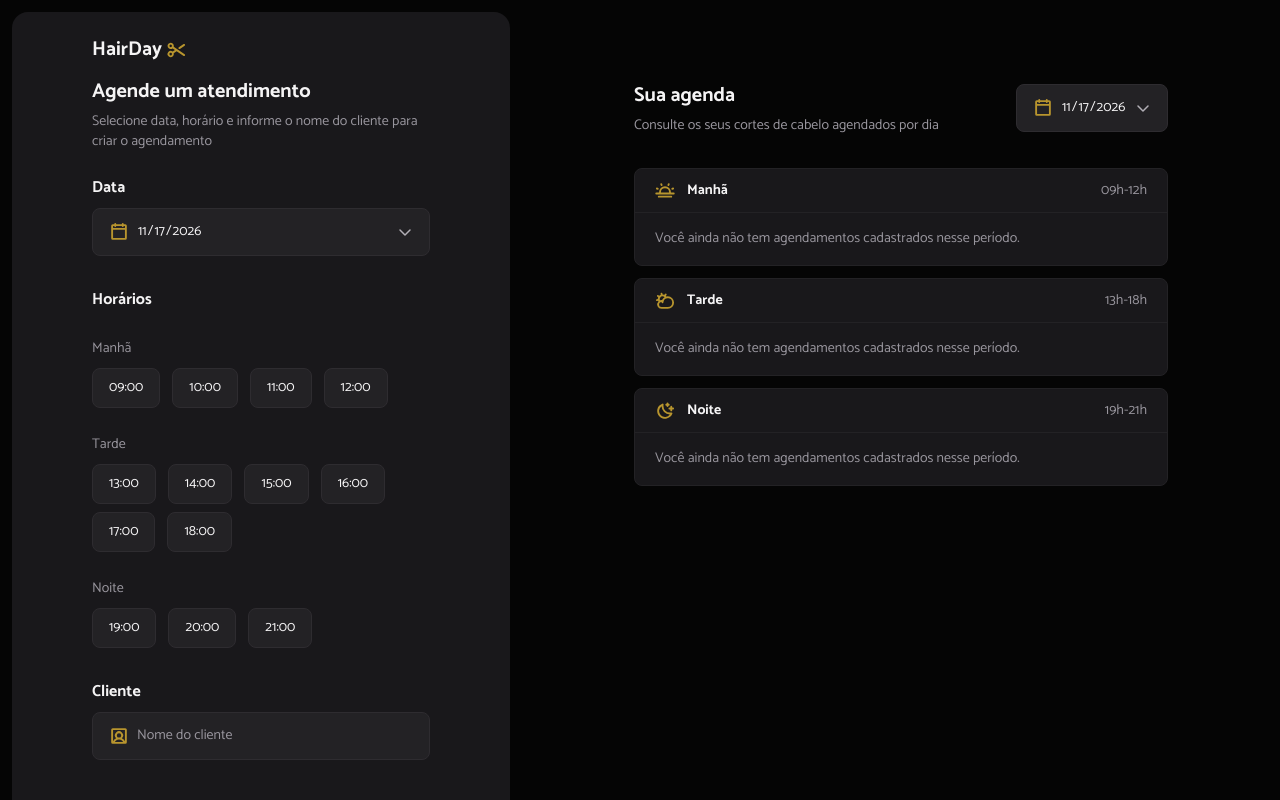
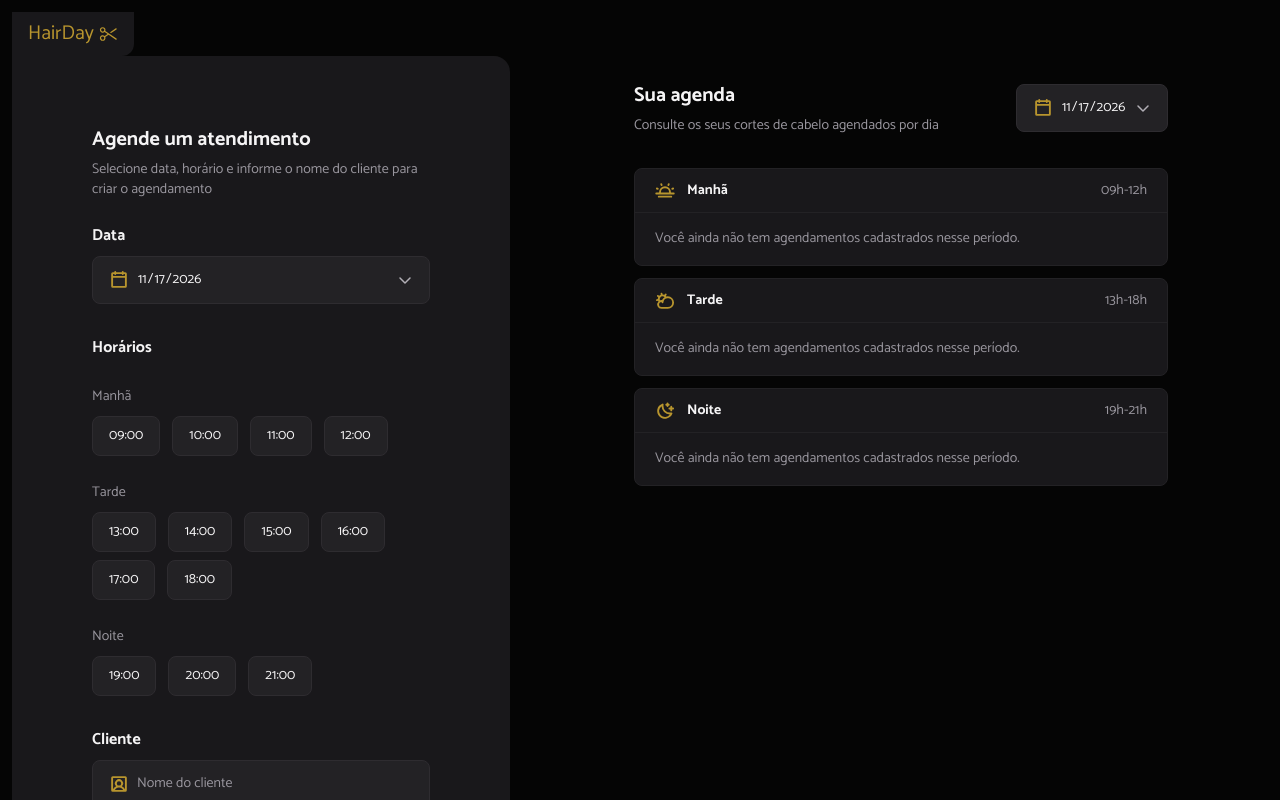
Before and after one commit to otavioroschel/hairday, a React (Vite) app: page / in a window 1280 px wide. Shown: the top 800 px of the page. Built offline with nearby package versions, Linux system fonts and the light colour scheme.

Commit message:
fix: ajusta o logo para card com canto inferior direito arredondado

```diff
--- a/src/components/ScheduleSidebar/ScheduleSidebar.tsx
+++ b/src/components/ScheduleSidebar/ScheduleSidebar.tsx
@@ -46,14 +46,16 @@ export function ScheduleSidebar({ appointments, onSubmit }: ScheduleSidebarProps
   }
 
   return (
-    <aside className="flex w-full flex-col rounded-2xl bg-panel p-6 lg:m-3 lg:w-[498px] lg:shrink-0">
-      <div className="lg:px-[56px] lg:pb-[44px]">
-        <div className="flex items-center gap-1 text-gray-100">
-          <span className="text-xl font-bold">HairDay</span>
-          <Scissors size={20} weight="bold" className="text-yellow" aria-hidden="true" />
-        </div>
+    <aside className="flex w-full flex-col lg:m-3 lg:w-[498px] lg:shrink-0">
+      {/* Logo em card-abas: fundo igual ao painel, canto inferior direito arredondado */}
+      <div className="inline-flex items-center self-start gap-1 rounded-br-xl bg-panel px-4 py-2 text-yellow">
+        <span className="text-xl">HairDay</span>
+        <Scissors size={20} className="text-yellow" aria-hidden="true" />
+      </div>
 
-        <h1 className="mt-3 text-xl leading-8 font-bold text-gray-100">
+      <div className="flex flex-col rounded-2xl rounded-tl-none bg-panel p-6">
+        <div className="lg:px-[56px] lg:pb-[44px]">
+        <h1 className="mt-8 text-xl leading-8 font-bold text-gray-100 lg:mt-11">
           Agende um atendimento
         </h1>
         <p className="mt-1 max-w-[338px] text-sm leading-5 text-gray-300">
@@ -144,6 +146,7 @@ export function ScheduleSidebar({ appointments, onSubmit }: ScheduleSidebarProps
           Agendar
         </button>
         </form>
+        </div>
       </div>
     </aside>
   );
```
